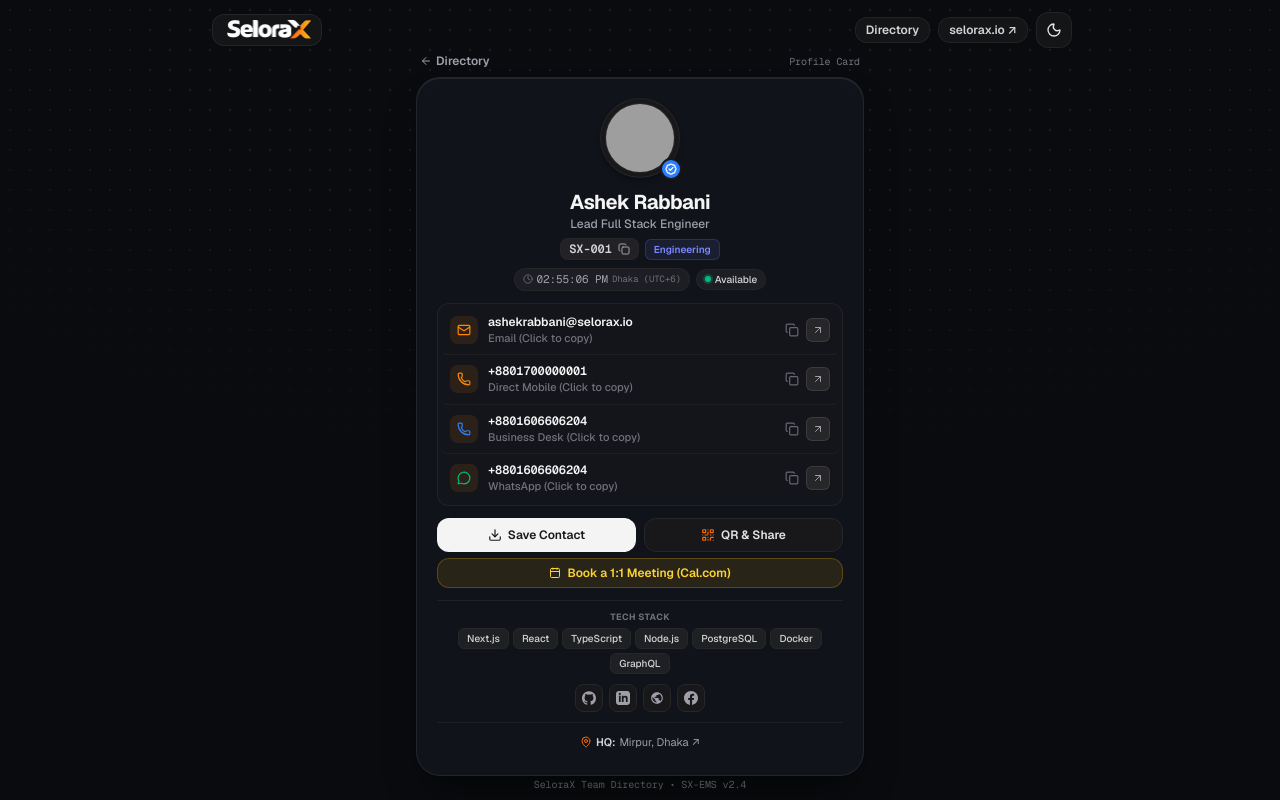
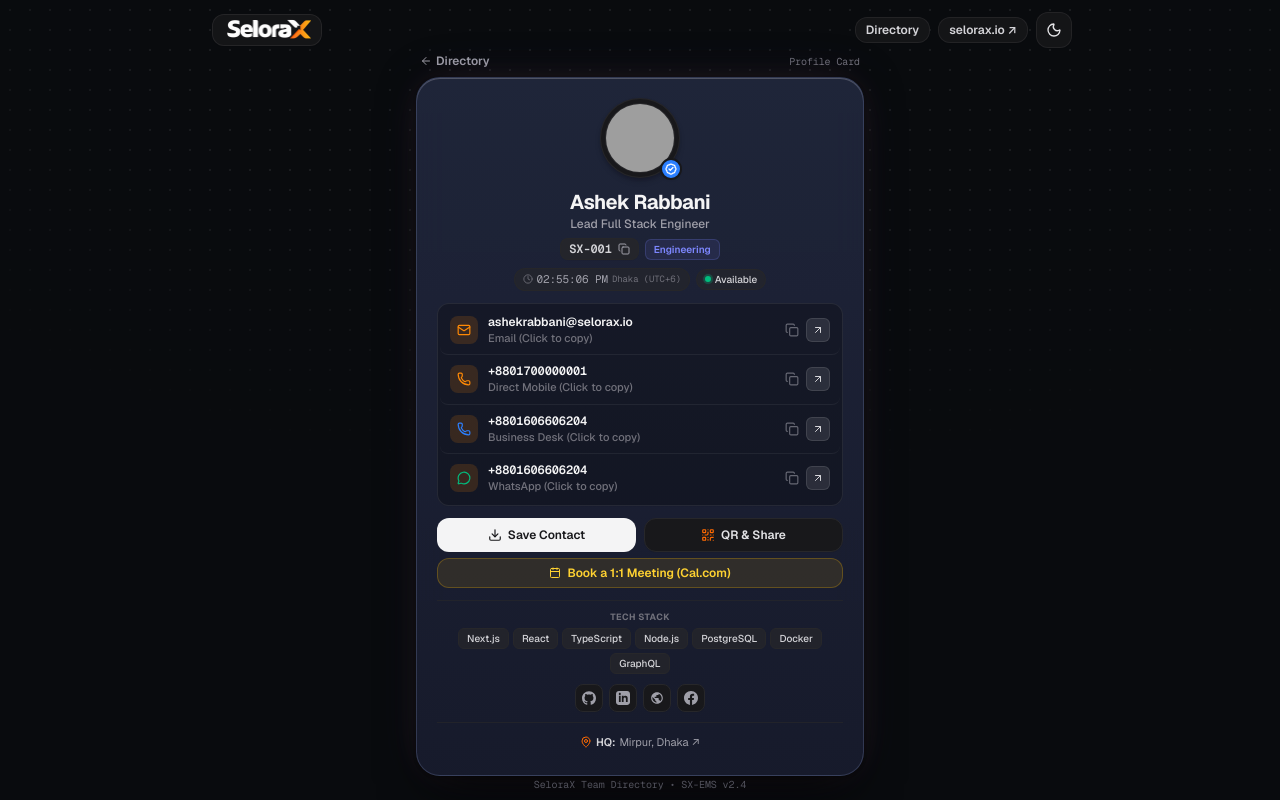
Before and after one commit to maruf-ahamed-fardin/EMS, a Next.js app: page /ashekrabbani in a window 1280 px wide. Built offline with nearby package versions, Linux system fonts and the light colour scheme; grey boxes are pictures that could not be loaded.

Commit message:
style: soft deep card palette in light mode and soft luminous lighter card in dark mode matching SeloraX logo colors

```diff
--- a/src/app/[username]/page.tsx
+++ b/src/app/[username]/page.tsx
@@ -73,9 +73,9 @@
 
 function ContactRow({ href, action, icon, value, label, isMono, external }: ContactRowProps) {
   return (
-    <div className="flex items-center justify-between px-2.5 py-1.5 rounded-lg transition-colors hover:bg-white dark:hover:bg-zinc-800/50">
+    <div className="flex items-center justify-between px-2.5 py-1.5 rounded-lg transition-colors hover:bg-white dark:hover:bg-white/[0.08]">
       <div className="flex items-center gap-2.5 min-w-0 flex-1">
-        <div className="flex h-7 w-7 shrink-0 items-center justify-center rounded-lg bg-orange-500/10 text-orange-600 dark:bg-orange-400/10 dark:text-orange-400">
+        <div className="flex h-7 w-7 shrink-0 items-center justify-center rounded-lg bg-orange-500/12 text-orange-600 dark:bg-orange-400/15 dark:text-orange-400">
           {icon}
         </div>
         <CopyableValue value={value} label={label} isMono={isMono} />
@@ -86,7 +86,7 @@
         aria-label={action}
         title={action}
         {...(external ? { target: '_blank', rel: 'noopener noreferrer' } : {})}
-        className="flex h-6 w-6 shrink-0 items-center justify-center rounded-md border border-zinc-200/80 bg-white text-zinc-500 hover:text-orange-500 dark:border-zinc-700/80 dark:bg-zinc-800 dark:text-zinc-400 dark:hover:text-orange-400 shadow-2xs transition active:scale-95"
+        className="flex h-6 w-6 shrink-0 items-center justify-center rounded-md border border-slate-200/80 bg-white text-zinc-500 hover:text-orange-500 dark:border-white/10 dark:bg-white/10 dark:text-zinc-300 dark:hover:text-orange-400 shadow-2xs transition active:scale-95"
       >
         <ArrowUpRight className="h-3 w-3" />
       </a>
@@ -107,7 +107,7 @@
   const waDigits = digits(whatsapp);
 
   return (
-    <div className="divide-y divide-zinc-100/80 rounded-xl border border-zinc-200/80 bg-zinc-50/70 p-0.5 dark:divide-zinc-800/60 dark:border-zinc-800/80 dark:bg-zinc-900/60">
+    <div className="divide-y divide-slate-200/60 rounded-xl border border-slate-200/80 bg-white/70 p-0.5 shadow-2xs dark:divide-white/[0.06] dark:border-white/[0.08] dark:bg-black/25">
       {email && (
         <ContactRow
           href={`mailto:${email}`}
--- a/src/app/globals.css
+++ b/src/app/globals.css
@@ -67,14 +67,17 @@
   background-size: 20px 20px;
 }
 
-/* Tactile 1px Razor Card with Top-edge Inner Highlight */
+/* Tactile 1px Razor Card:
+   - Light mode: Soft deeper tone with SeloraX Navy character (#F4F6FB to #E9EDF7) and rich navy shadow
+   - Dark mode: Soft lighter luminous tone (elevated slate-indigo #22283E to #181C2E) with ambient brand glow */
 .tactile-card {
   position: relative;
-  background-color: rgba(255, 255, 255, 0.94);
-  border: 1px solid rgba(226, 232, 240, 0.9);
+  background: linear-gradient(180deg, #F8FAFD 0%, #EDF1F9 100%);
+  border: 1px solid rgba(26, 33, 107, 0.18);
   box-shadow:
-    0 1px 3px rgba(0, 0, 0, 0.04),
-    0 20px 35px -10px rgba(0, 0, 0, 0.04),
+    0 1px 3px rgba(26, 33, 107, 0.06),
+    0 20px 40px -12px rgba(26, 33, 107, 0.14),
+    0 0 30px -5px rgba(255, 122, 0, 0.08),
     inset 0 1px 0 rgba(255, 255, 255, 0.95);
   backdrop-filter: blur(16px);
   -webkit-backdrop-filter: blur(16px);
@@ -82,12 +85,14 @@
 
 .dark .tactile-card,
 html.dark .tactile-card {
-  background-color: rgba(18, 21, 29, 0.88);
-  border: 1px solid rgba(255, 255, 255, 0.08);
+  background: linear-gradient(180deg, rgba(34, 40, 62, 0.90) 0%, rgba(24, 28, 46, 0.94) 100%);
+  border: 1px solid rgba(147, 165, 219, 0.22);
   box-shadow:
-    0 1px 3px rgba(0, 0, 0, 0.3),
-    0 25px 40px -15px rgba(0, 0, 0, 0.6),
-    inset 0 1px 0 rgba(255, 255, 255, 0.08);
+    0 1px 3px rgba(0, 0, 0, 0.4),
+    0 25px 50px -15px rgba(0, 0, 0, 0.8),
+    0 0 40px -10px rgba(255, 122, 0, 0.14),
+    0 0 50px -10px rgba(37, 49, 116, 0.35),
+    inset 0 1px 0 rgba(255, 255, 255, 0.22);
   backdrop-filter: blur(16px);
   -webkit-backdrop-filter: blur(16px);
 }
```
